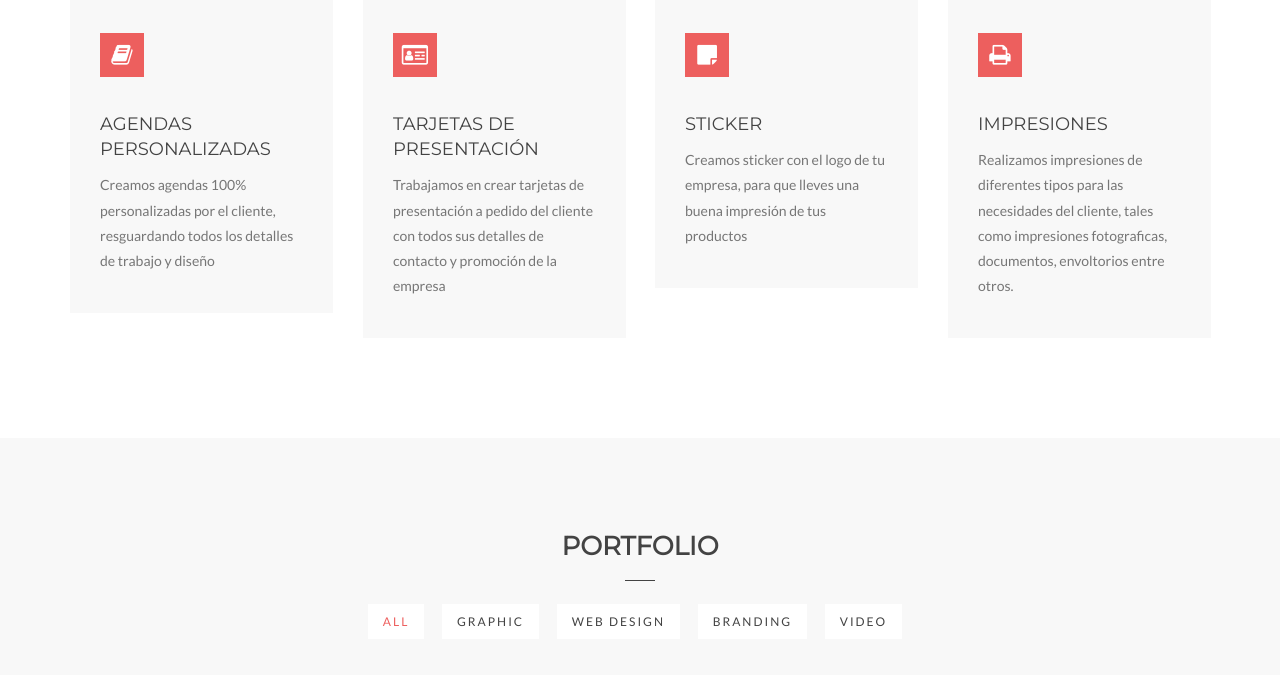
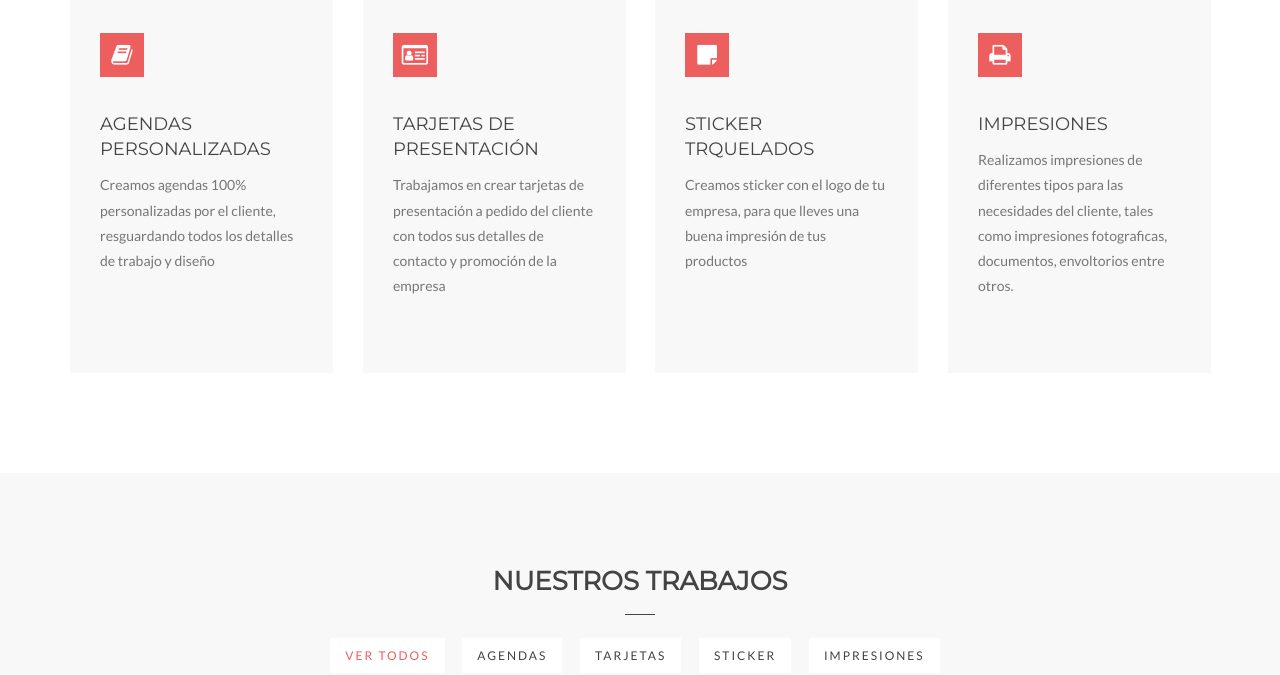
Before and after one commit to leobustos/VyCwebsite, a plain HTML site: page index.html in a window 1280 px wide. Shown: the part 1150-1825 px from the top of the page. Drawn offline with Linux system fonts and the light colour scheme.

Commit message:
fix services and modify products

```diff
--- a/documentation/css/style.css
+++ b/documentation/css/style.css
@@ -1074,6 +1074,7 @@ blockquote {
   -webkit-transition: all 0.3s ease-in-out;
   -o-transition: all 0.3s ease-in-out;
   transition: all 0.3s ease-in-out;
+  height: 380px;
 }
 .service-icon {
   background-color: #ed5f5e;
--- a/html/css/style.css
+++ b/html/css/style.css
@@ -1074,6 +1074,7 @@ blockquote {
   -webkit-transition: all 0.3s ease-in-out;
   -o-transition: all 0.3s ease-in-out;
   transition: all 0.3s ease-in-out;
+  height: 380px;
 }
 .service-icon {
   background-color: #ed5f5e;
--- a/index.html
+++ b/index.html
@@ -344,7 +344,6 @@
     <!-- Start Service -->
     <section id="service" class="p-top-80 p-bottom-80">
         <div class="container">
-
             <div class="row">
                 <div class="col-md-8 col-md-offset-2">
                     <!-- Section Title -->
@@ -391,7 +390,7 @@
                         <div class="service-icon">
                             <i class="fa fa-sticky-note" aria-hidden="true"></i>
                         </div>
-                        <h4>Sticker</h4>
+                        <h4>Sticker Trquelados</h4>
                         <div class="service-text">
                             <p>Creamos sticker con el logo de tu empresa, para que lleves una buena impresión de tus productos</p>
                         </div>
@@ -424,17 +423,17 @@
 
             <!-- Section Title -->
             <div class="section-title text-center m-bottom-30">
-                <h2><strong>Portfolio</strong></h2>
+                <h2><strong>Nuestros Trabajos</strong></h2>
                 <div class="divider-center-small"></div>
             </div>
 
             <!-- Portfolio-filter -->
             <ul class="pf-filter text-center list-inline">
-                <li><a href="#" data-filter="*" class="iso-active iso-button">All</a></li>
-                <li><a href="#" data-filter=".graphic" class="iso-button">Graphic</a></li>
-                <li><a href="#" data-filter=".webdesign" class="iso-button">Web Design</a></li>
-                <li><a href="#" data-filter=".branding" class="iso-button">Branding</a></li>
-                <li><a href="#" data-filter=".video" class="iso-button">Video</a></li>
+                <li><a href="#" data-filter="*" class="iso-active iso-button">Ver Todos</a></li>
+                <li><a href="#" data-filter=".graphic" class="iso-button">Agendas</a></li>
+                <li><a href="#" data-filter=".webdesign" class="iso-button">Tarjetas</a></li>
+                <li><a href="#" data-filter=".branding" class="iso-button">Sticker</a></li>
+                <li><a href="#" data-filter=".video" class="iso-button">Impresiones</a></li>
             </ul>
 
             <!-- Portfolio -->
```
Also changed, not shown: html/img/portfolio/1bk.jpg (added), 2 other files.
